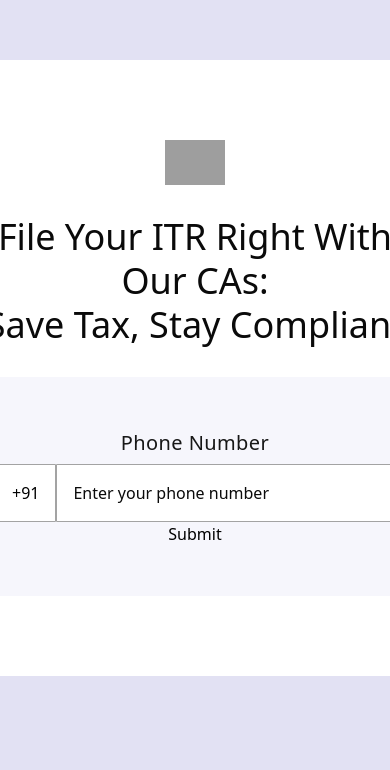
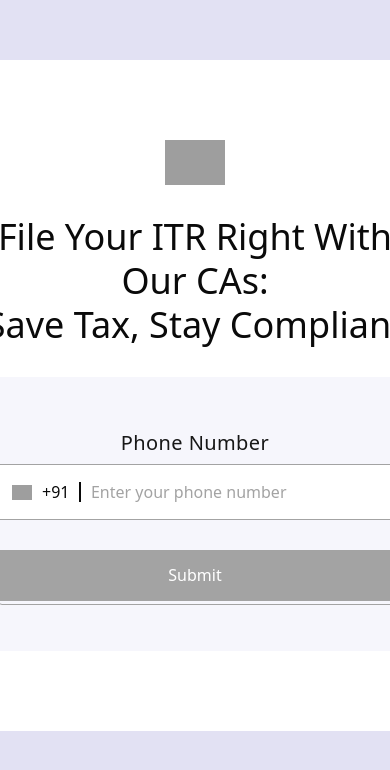
Before and after one commit to Raza-dev-1finance/itr, a Next.js app: page / in a window 390 px wide. Shown: the top 770 px of the page. Built offline with nearby package versions, Linux system fonts and the light colour scheme; grey boxes are pictures that could not be loaded; a web font is replaced by a local one.

Commit message:
add phone number

```diff
--- a/eslint.config.mjs
+++ b/eslint.config.mjs
@@ -10,7 +10,7 @@ const eslintConfig = [
     extends: ["next/core-web-vitals", "next/typescript", "prettier"],
     rules: {
       "react/react-in-jsx-scope": "off",
-      "no-console": "warn",
+      // "no-console": "warn",
       "no-unused-vars": "warn",
       "@typescript-eslint/no-unused-vars": ["warn", { argsIgnorePattern: "^_" }],
       "import/no-anonymous-default-export": "off",
--- a/package.json
+++ b/package.json
@@ -26,11 +26,13 @@
     ]
   },
   "dependencies": {
+    "clsx": "^2.1.1",
     "dotenv": "^16.5.0",
     "eslint-config-prettier": "^10.1.2",
     "next": "15.3.1",
     "react": "^19.0.0",
-    "react-dom": "^19.0.0"
+    "react-dom": "^19.0.0",
+    "tailwind-merge": "^3.2.0"
   },
   "devDependencies": {
     "@eslint/eslintrc": "^3",
--- /dev/null
+++ b/src/Modules/components/CustomButtom.tsx
@@ -0,0 +1,35 @@
+import React from 'react';
+import cn from '../utils/cn';
+
+export default function CustomButtom({
+  onClick,
+  text,
+  color = false,
+}: {
+  onClick?: () => void;
+  text?: string;
+  color?: boolean;
+}) {
+  return (
+    <div className="w-full">
+      <button
+        className={cn(
+          'flex justify-center py-[12px] px-[24px] items-center rounded-[2px] border-solid border-[1px] cursor-pointer w-full',
+          color ? 'border-[#5B498E] bg-[#5B498E]' : 'border-[#A3A3A3] cursor-no-drop bg-[#A3A3A3]',
+        )}
+        onClick={onClick}
+        disabled={!color}
+      >
+        <div className='text-[#fff] text-center font-["Fira Sans"] text-[16px] font-medium leading-[25px]'>
+          {text}
+        </div>
+        <div
+          className={cn(
+            'top-[35px] w-[400px] h-[50px] absolute rounded-[4px] border-solid border-[1px] left-[3px] z-0',
+            color ? 'border-[#5B498E]' : 'border-[#A3A3A3]',
+          )}
+        ></div>
+      </button>
+    </div>
+  );
+}
--- a/src/Modules/components/InputPhone.tsx
+++ b/src/Modules/components/InputPhone.tsx
@@ -1,14 +1,70 @@
-import React from 'react'
+'use client';
+import React, { useState } from 'react';
+import CustomButtom from './CustomButtom';
+import Image from 'next/image';
 
 export default function InputPhone() {
+  const [value, setvalue] = useState<string | undefined>('');
+  const [color, setcolor] = useState<boolean>(false);
+  const onBlur = (e: React.FocusEvent<HTMLInputElement>) => {
+    const inputValue = e.target.value;
+    if (inputValue.length < 10) {
+      console.log('Invalid phone number');
+    } else {
+      console.log('Valid phone number');
+    }
+  };
+  const onChange = (e: React.ChangeEvent<HTMLInputElement>) => {
+    const inputValue = e.target.value;
+    if (!/^[6-9]\d{0,9}$/.test(inputValue) && inputValue !== '') {
+      return;
+    }
+    onChangeValue(inputValue);
+    if (inputValue.length == 10) {
+      setcolor(true);
+    } else {
+      setcolor(false);
+    }
+  };
+  const onChangeValue = (value: string) => {
+    setvalue(value);
+  };
   return (
-  <div className='w-full flex flex-col items-center'>
-     <label className='text-[#171717] font-["spirits-soft"] text-[20px] font-[400] leading-8 tracking-[0.4px]'>Phone Number</label>
-     <div className='flex flex-row w-[400px] justify-center pt-[5px]'>
-      <div className='p-[16px] rounded-l-[4px] border-solid border-[1px] border-[#A3A3A3] bg-[#FFF]'>+91</div>
-      <input type="number" className='w-[300px] p-[16px] flex-1 rounded-r-[4px] appearance-none border-solid border-[1px] border-[#A3A3A3] focus:ring-0 focus:ring-offset-0 focus:border-[#A3A3A3] bg-[#FFF] placeholder:text-[16px] placeholder:font-[400] leading-[16px] placeholder:text-[#0A0A0A] placeholder:font-["Fira Sans"]' placeholder='Enter your phone number' />
-     </div>
-     <div>Submit</div>
-  </div>
-  )
+    <div className="w-full flex flex-col items-center">
+      <label className='text-[#171717] font-["spirits-soft"] text-[20px] font-[400] leading-8 tracking-[0.4px]'>
+        Phone Number
+      </label>
+      <div className="flex flex-row w-[400px] justify-center pt-[5px] relative ">
+        <div className="pl-[16px] border-r-0 rounded-l-[4px] border-solid border-[1px] border-[#A3A3A3] bg-[#FFF] flex items-center gap-[10px] text-[#0A0A0A]">
+          <Image
+            src="https://imaages-hosting-1fin.s3.ap-south-1.amazonaws.com/Website_team/Backend/Flag_1745593945.svg"
+            width={20}
+            height={20}
+            alt="flag"
+          />
+          +91
+          <div className="w-[1.5px] h-[20px] bg-[#0A0A0A]"></div>
+        </div>
+        <input
+          type="number"
+          name="phone"
+          id="phone"
+          value={value}
+          autoComplete="off"
+          required
+          onChange={onChange}
+          onBlur={onBlur}
+          className='w-[300px] pt-[16px] pr-[16px] pb-[16px] pl-[10px] flex-1 rounded-r-[4px]
+            appearance-none border-solid border-[1px] border-[#A3A3A3] focus:ring-0
+            focus:ring-offset-0 focus:border-[#A3A3A3] bg-[#FFF] placeholder:text-[16px]
+            placeholder:font-[400] leading-[16px] placeholder:text-[#A3A3A3]
+            placeholder:font-["Fira Sans"] border-l-0'
+          placeholder="Enter your phone number"
+        />
+      </div>
+      <div className="pt-[30px] w-full relative">
+        <CustomButtom onClick={() => console.log('Button clicked')} text="Submit" color={color} />
+      </div>
+    </div>
+  );
 }
--- /dev/null
+++ b/src/Modules/utils/cn.tsx
@@ -0,0 +1,6 @@
+import { clsx, type ClassValue } from 'clsx';
+import { twMerge } from 'tailwind-merge';
+
+export default function cn(...args: ClassValue[]) {
+  return twMerge(clsx(args)); // tailwind-merge
+}
```
Also changed, not shown: 1 other file (tests, documents, lock files or other folders).
